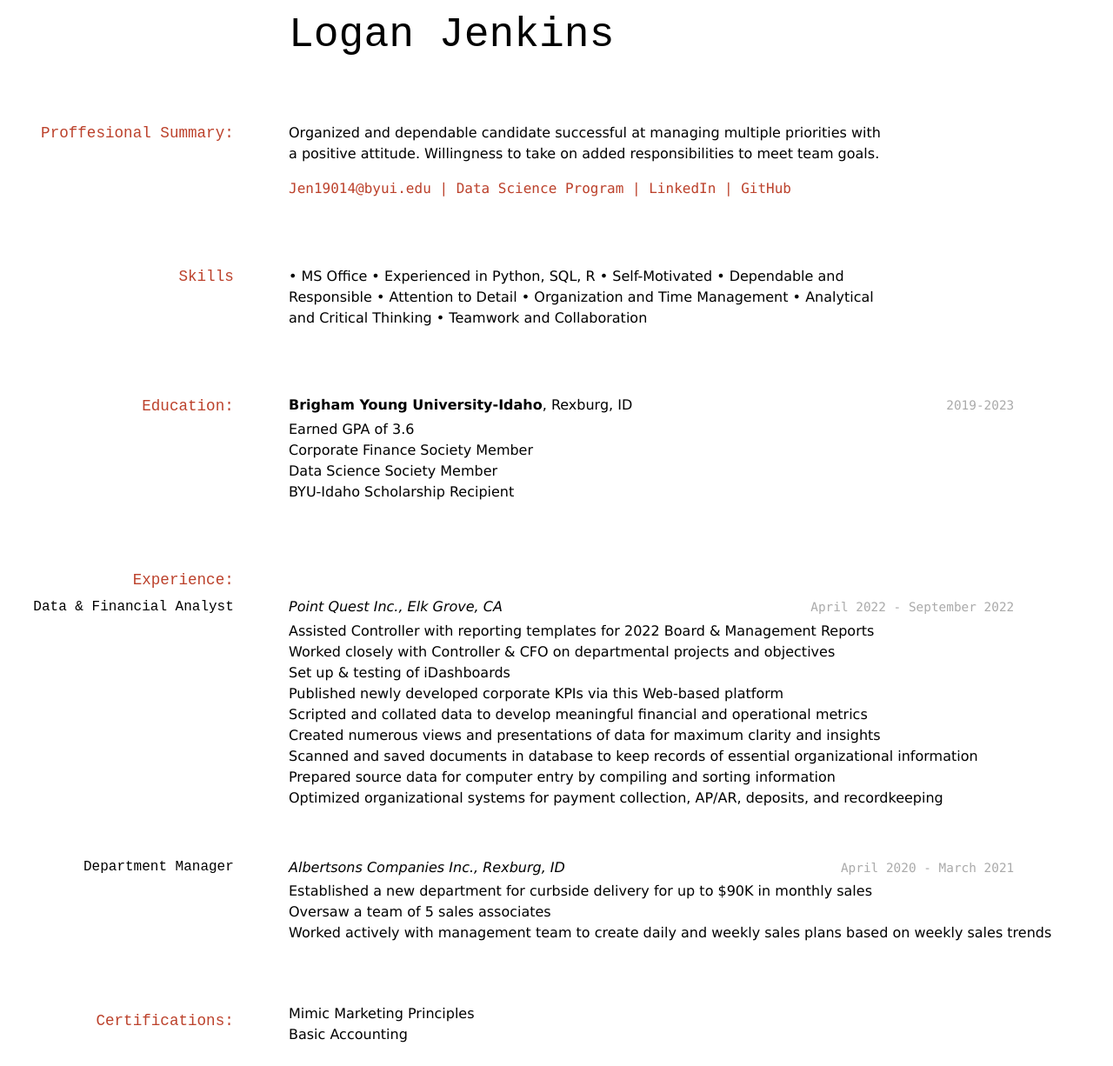
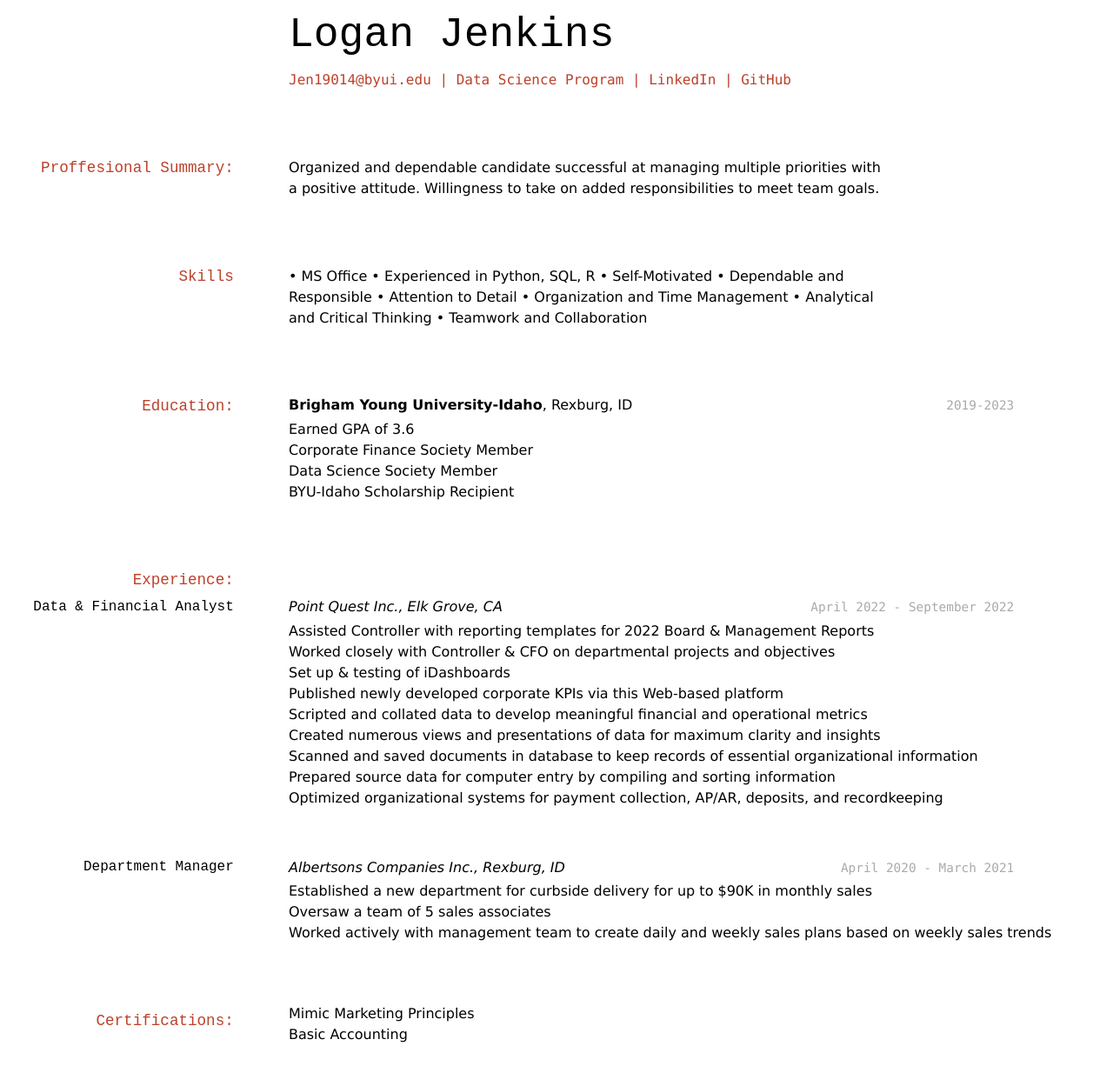
Before and after one commit to Loganj11/Logan_Jenkins_Resume, a Jekyll site: the page built from docs/index.md, in a window 1280 px wide. Shown: the whole page at 87% size. Built offline with Jekyll 4.4.1, drawn with Linux system fonts in a browser that asks for light colours; part of the change alters nothing that is shown.

```diff
--- a/docs/index.md
+++ b/docs/index.md
@@ -4,17 +4,17 @@ title: Project 6 Git Resume
 ---
 # Logan Jenkins
 
-## Proffesional Summary:
-Organized and dependable candidate successful at managing multiple priorities with a positive attitude. Willingness to take on added responsibilities to meet team goals.
-
 <div id="webaddress">
 <a href="Jen19014@byui.edu">Jen19014@byui.edu</a>
 | <a href="https://byuidatascience.github.io/development.html">Data Science Program</a>
 | <a href="https://www.linkedin.com/in/logan-jenkins-0912y/">LinkedIn</a>
-| <a href="https://github.com/byuids-resumes">GitHub</a>
+| <a href="https://github.com/Loganj11/Logan_Jenkins_Resume">GitHub</a>
 </div>
 
 <!-- https://www.monique.tech/the-art-of-markdown -->
+
+## Proffesional Summary:
+Organized and dependable candidate successful at managing multiple priorities with a positive attitude. Willingness to take on added responsibilities to meet team goals.
 
 ## Skills
 
```
